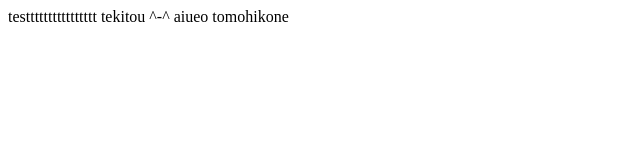
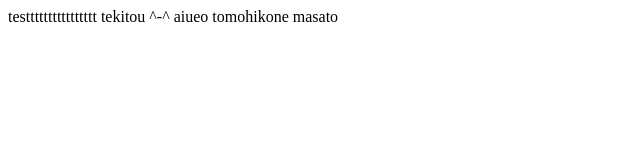
Before and after one commit to kcymd/gitTest, a plain HTML site: page GitTest/WebContent/index.html in a window 1280 px wide. Shown: the full height of the page, 0-640 px from the left. Drawn offline with Linux system fonts and the light colour scheme.

Commit message:
[add]masato masato masato

```diff
--- a/GitTest/WebContent/index.html
+++ b/GitTest/WebContent/index.html
@@ -10,5 +10,6 @@ tekitou
 ^-^
 aiueo
 tomohikone
+masato
 </body>
 </html>
```
